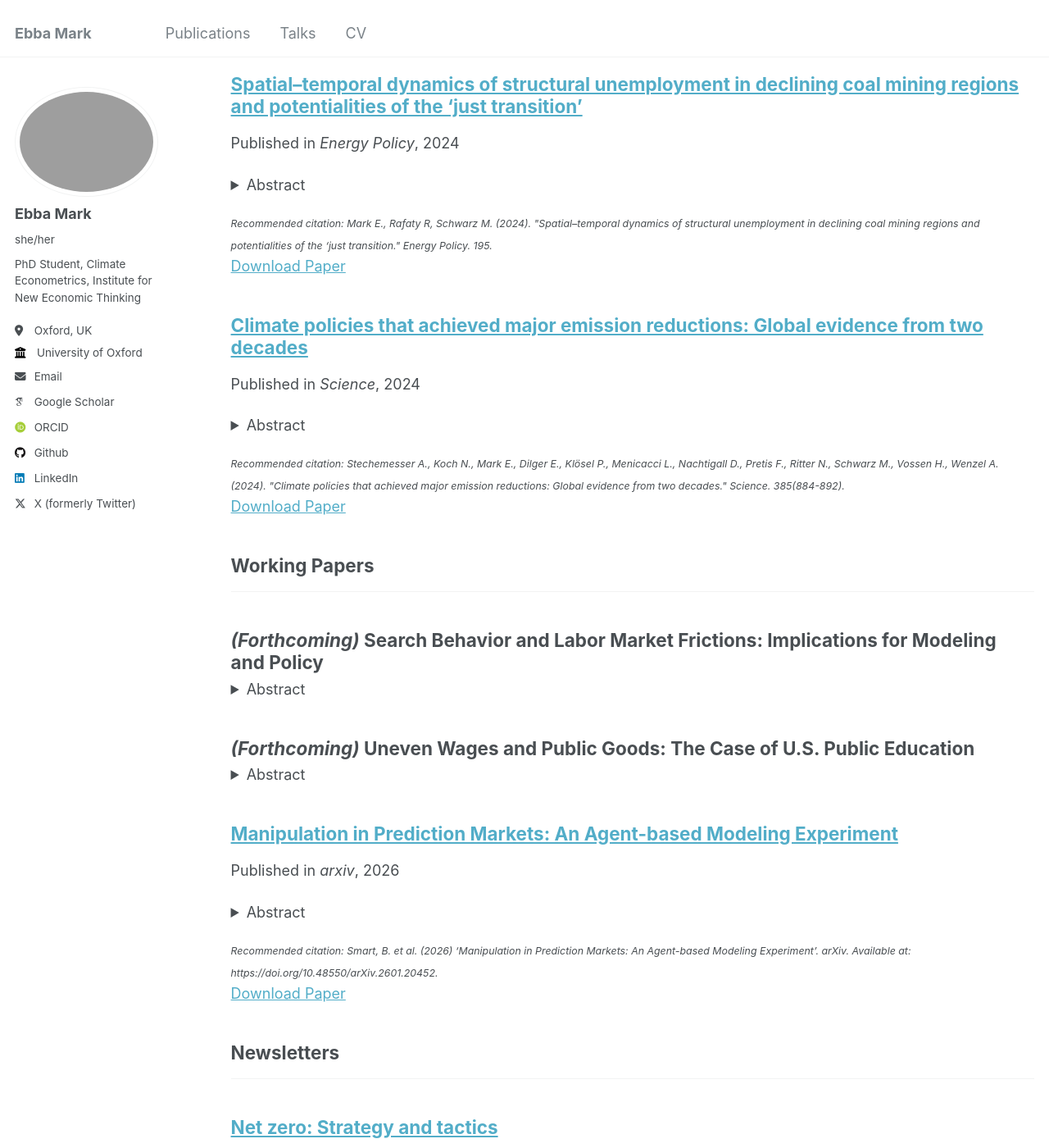
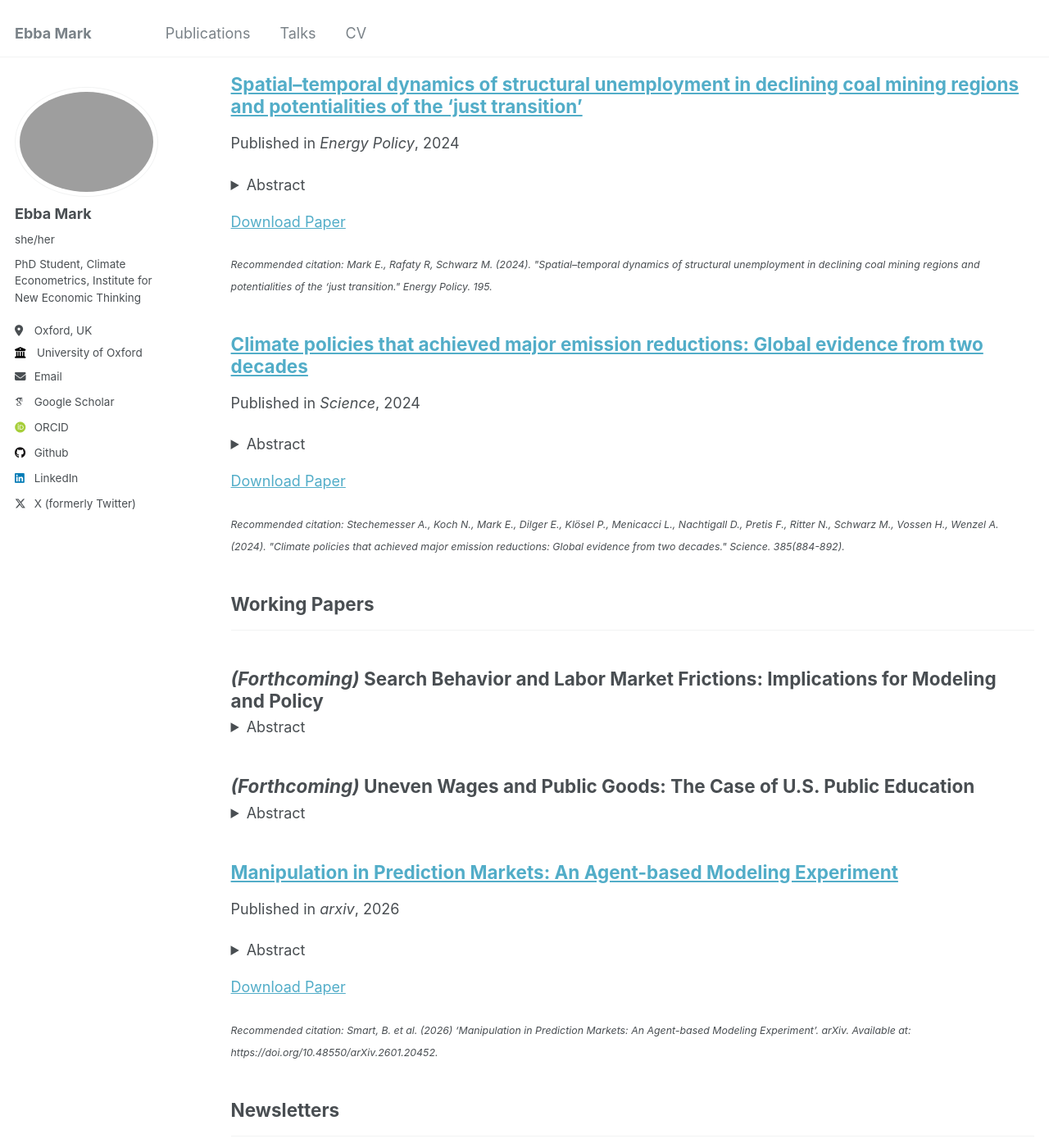
Before and after one commit to ebbam/ebba_website, a Jekyll site: the page built from _pages/publications.html, in a window 1280 px wide and 1400 px high, scrolled down 222 px. Shown: the whole window at 82% size. Built offline with Jekyll 4.4.1, drawn with Linux system fonts in a browser that asks for light colours; some web fonts are replaced; some of the changed text lies outside the part shown.

Commit message:
reorder paper elements on publications page

```diff
--- a/_includes/archive-single.html
+++ b/_includes/archive-single.html
@@ -65,18 +65,15 @@
       {% endif %}
     {% endif %}
 
-    {% if post.citation and post.paperurl and post.slidesurl %}
-      <p><span class="archive__item-citation">Recommended citation: {{ post.citation }}</span><br /><a href="{{ post.paperurl }}">Download Paper</a> | <a href="{{ post.slidesurl }}">Download Slides</a></p>
-    {% elsif post.citation and post.paperurl %}
-      <p><span class="archive__item-citation">Recommended citation: {{ post.citation }}</span><br /><a href="{{ post.paperurl }}">Download Paper</a></p>
-    {% elsif post.citation and post.slidesurl %}
-      <p><span class="archive__item-citation">Recommended citation: {{ post.citation }}</span><br /><a href="{{ post.slidesurl }}">Download Slides</a></p>
-    {% elsif post.citation %}
+    {% if post.paperurl or post.slidesurl %}
+      <p>
+        {% if post.paperurl %}<a href="{{ post.paperurl }}">Download Paper</a>{% endif %}
+        {% if post.paperurl and post.slidesurl %} | {% endif %}
+        {% if post.slidesurl %}<a href="{{ post.slidesurl }}">Download Slides</a>{% endif %}
+      </p>
+    {% endif %}
+    {% if post.citation %}
       <p><span class="archive__item-citation">Recommended citation: {{ post.citation }}</span></p>
-    {% elsif post.paperurl %}
-      <p><a href=" {{ post.paperurl }} ">Download Paper</a></p>
-    {% elsif post.slidesurl %}
-      <p>Download <a href="{{ post.slidesurl }}">Download Slides</a></p></p>
     {% endif %}
 
   </article>
```
